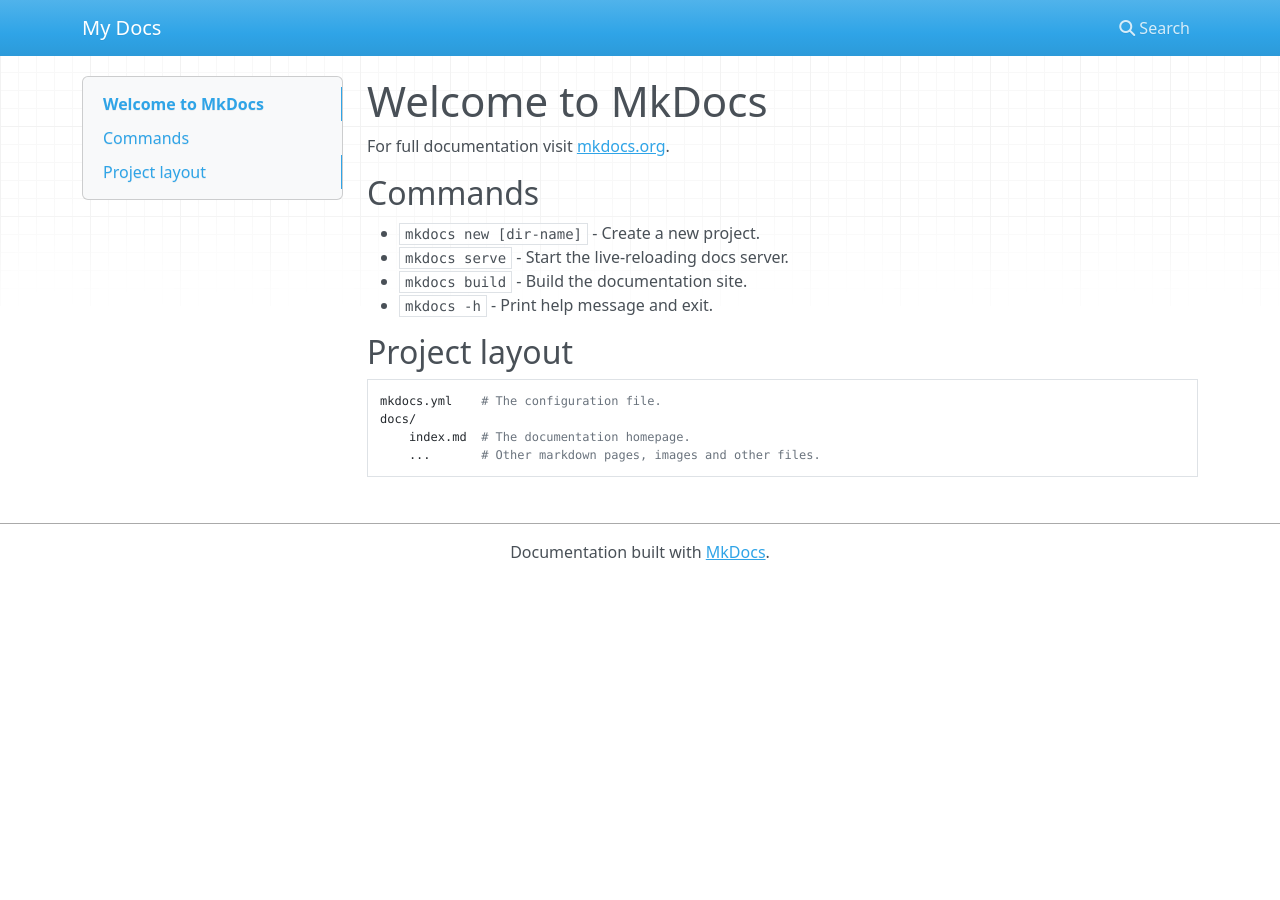
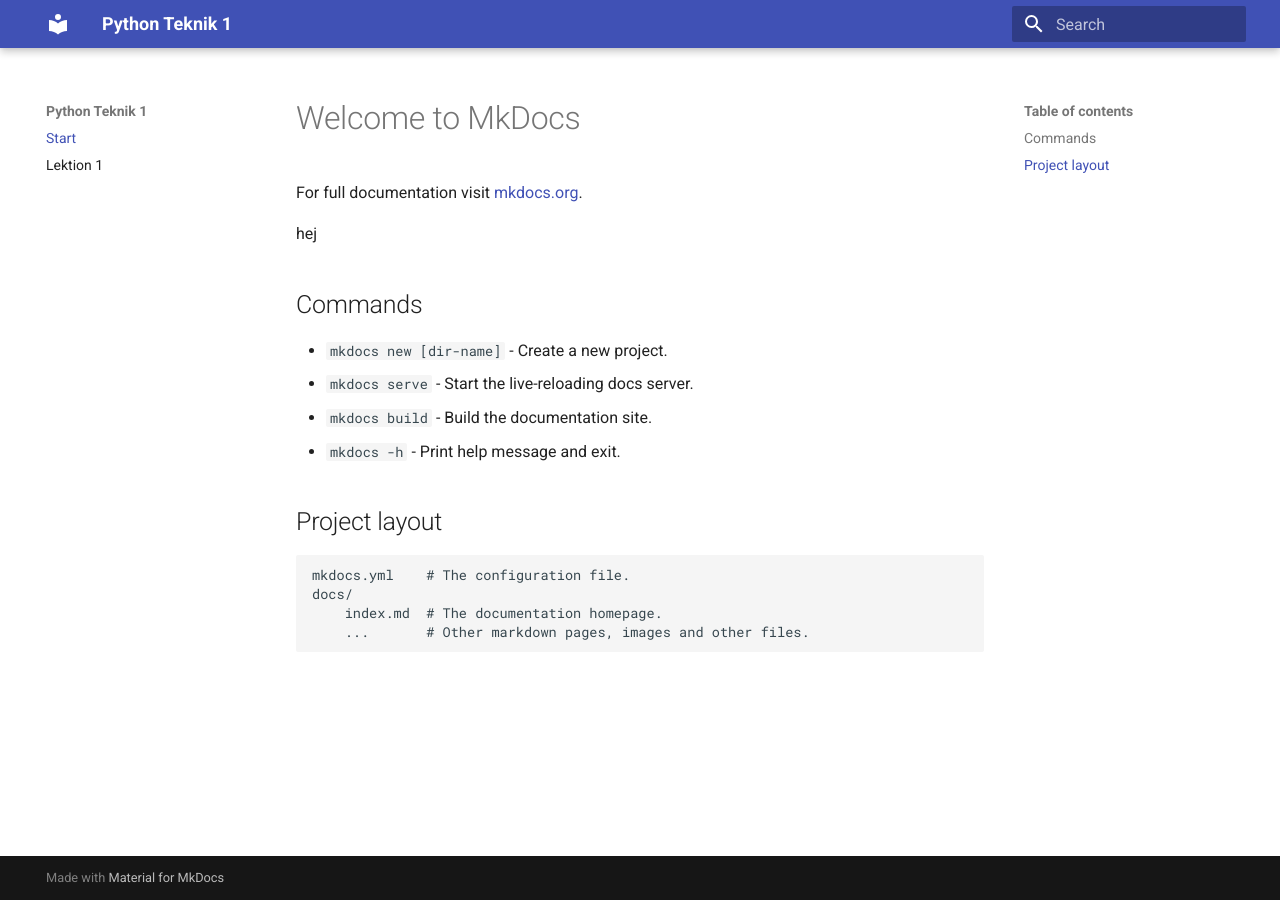
Before and after one commit to efk-tingsholm/python-teknik-1, an MkDocs documentation site: the page built from docs/index.md, in a window 1280 px wide. Built offline with MkDocs 1.6.1 and Material for MkDocs 9.7.7, drawn with Linux system fonts in a browser that asks for light colours; nearby versions of some CDN libraries.

Commit message:
börjat med lektion 1, mkt bilder

```diff
--- a/docs/index.md
+++ b/docs/index.md
@@ -1,6 +1,8 @@
 # Welcome to MkDocs
 
 For full documentation visit [mkdocs.org](https://www.mkdocs.org).
+
+hej
 
 ## Commands
 
--- a/mkdocs.yml
+++ b/mkdocs.yml
@@ -1 +1,53 @@
-site_name: My Docs
+site_name: Python Teknik 1
+
+theme:
+  name: material
+
+nav:
+  - Start: index.md
+  - Lektion 1: content/lektion-1.md
+
+
+markdown_extensions:
+
+  - pymdownx.magiclink
+
+  # Python Markdown
+  - abbr
+  - admonition
+  - attr_list
+  - def_list
+  - footnotes
+  - md_in_html
+  - toc:
+      permalink: true
+
+  # Python Markdown Extensions
+  - pymdownx.arithmatex:
+      generic: true
+  - pymdownx.betterem:
+      smart_enable: all
+  - pymdownx.caret
+  - pymdownx.details
+
+  # - pymdownx.emoji:
+  #     emoji_index: !!python/name:material.extensions.emoji.twemoji
+  #     emoji_generator: !!python/name:material.extensions.emoji.to_svg
+
+  - pymdownx.highlight
+  - pymdownx.inlinehilite
+  - pymdownx.keys
+  - pymdownx.mark
+  - pymdownx.smartsymbols
+  - pymdownx.superfences
+  - pymdownx.tabbed:
+      alternate_style: true
+  - pymdownx.tasklist:
+      custom_checkbox: true
+  - pymdownx.tilde
+
+
+
+
+extra_css:
+  - styles/extra.css
```
Also changed, not shown: docs/content/lektion-1.md (added, +65 -0 lines), docs/content/images/py-ladda-ner.png (added), docs/content/images/py-till-path.png (added), docs/content/images/vscode-clean.png (added), docs/content/images/vscode-context.png (added), docs/content/images/vscode-file.png (added), docs/content/images/vscode-py-ext.png (added), docs/content/images/vscode-rightclick-folder.png (added), docs/content/images/vscode-startup.png (added).
